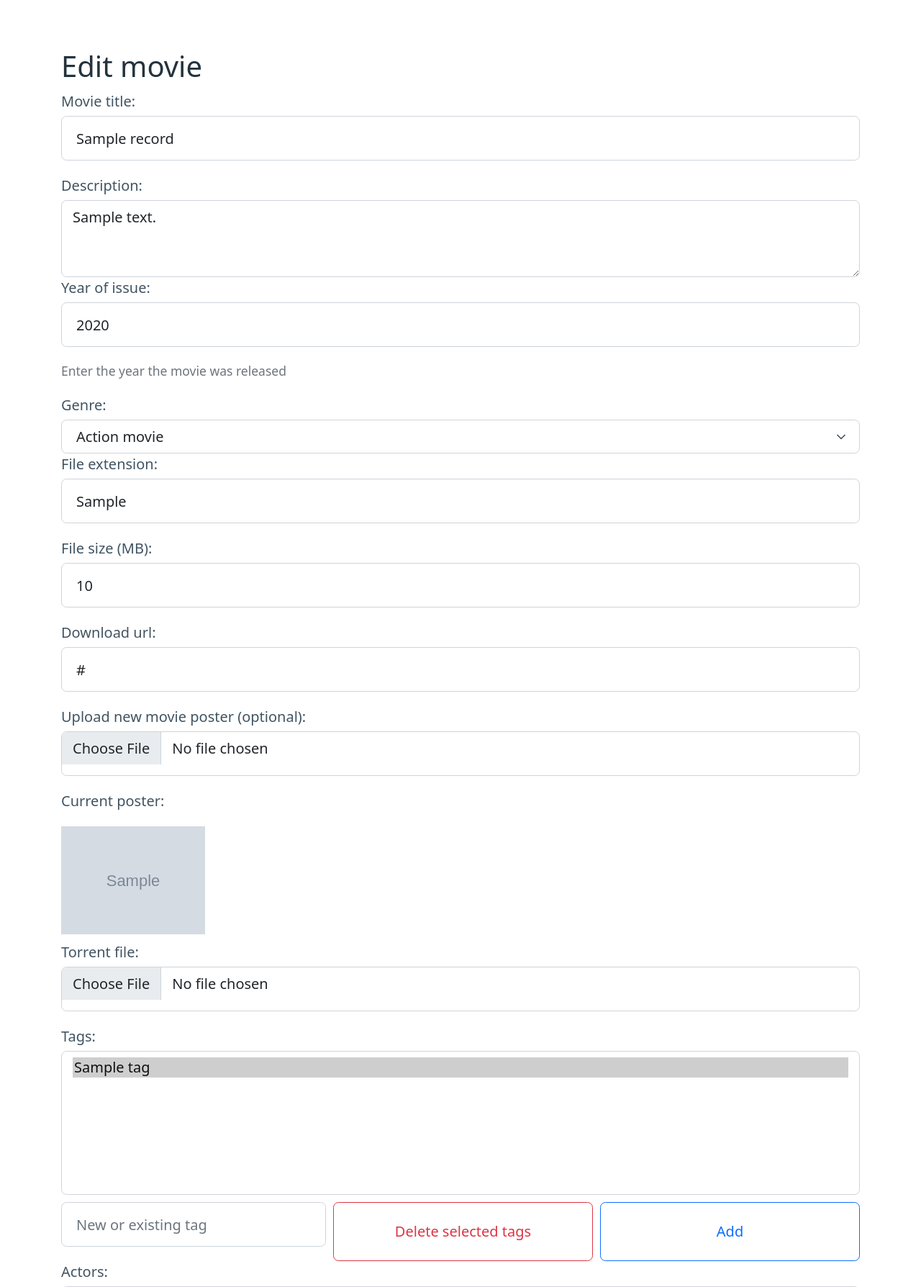
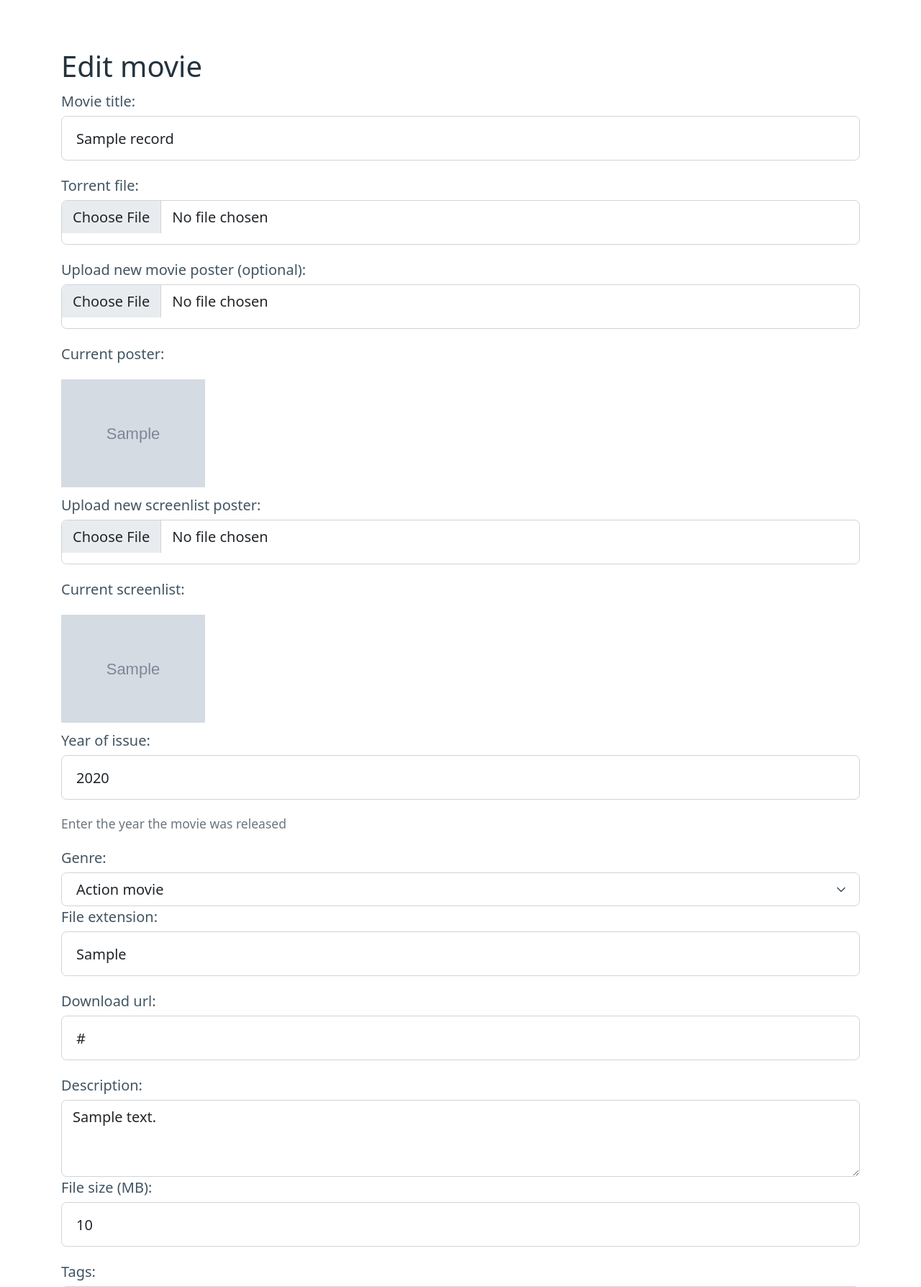
Before and after one commit to Noma9d/Movies, a Django app: page /movies/1/edit/ in a window 1280 px wide. Shown: the part 344-2132 px from the top of the page at 72% size. Run offline with Django 5.2, Linux system fonts and the light colour scheme; a user stored in the database is signed in; tables that the repository leaves empty hold one stand-in row (values such as "Sample post"); grey boxes marked "Sample" are stand-in pictures; parts of the project's set-up code (start-up, migrations or seed data) failed here and were passed over.

Commit message:
modified:   movies/moviesapp/__pycache__/models.cpython-312.pyc 	modified:   movies/moviesapp/__pycache__/urls.cpython-312.pyc 	modified:   movies/moviesapp/__pycache__/views.cpython-312.pyc 	new file:   movies/moviesapp/migrations/0007_alter_record_description.py 	new file:   movies/moviesapp/migrations/0008_screelist_record_screenlist.py 	modified:   movies/moviesapp/models.py 	modified:   movies/moviesapp/templates/moviesapp/add_movie.html 	modified:   movies/moviesapp/templates/moviesapp/index.html 	modified:   movies/moviesapp/templates/moviesapp/movie_detail.html 	new file:   movies/moviesapp/templates/moviesapp/screenlist_detail.html 	modified:   movies/moviesapp/urls.py 	modified:   movies/moviesapp/views.py

```diff
--- a/movies/moviesapp/templates/moviesapp/add_movie.html
+++ b/movies/moviesapp/templates/moviesapp/add_movie.html
@@ -22,8 +22,43 @@
             <input type="text" class="form-control" id="title" name="title" required value="{{ title|default:'' }}" placeholder="This is a required field.">
         </div>
         <div class="form-group">
-            <label for="description">Description:</label>
-            <textarea class="form-control" id="description" name="description" rows="3" required>{{ description|default:'' }}</textarea>
+            <label for="torrent">Torrent file:</label>
+            <input type="file" class="form-control" id="torrent"
+             name="torrent" accept=".torrent"{% if not torrent_path %} required {% endif %}">
+        </div>
+        <div class="form-group">
+            <label for="image">
+              {% if edit_mode %}
+                Upload new movie poster (optional):
+              {% else %}
+                Movie poster:
+              {% endif %}
+            </label>
+            <input type="file" class="form-control" id="image"
+             name="image" accept="image/*" {% if not image_path %} required {% endif %}">
+            {% if image_path %}
+                <div style="margin-bottom: 10px;">
+                    <p>Current poster:</p>
+                    <img src="{{ image_path.url }}" alt="Current poster" style="max-width: 200px; height: auto;">
+                </div>
+            {% endif %}
+        </div>
+        <div class="form-group">
+            <label for="image">
+              {% if edit_mode %}
+                Upload new screenlist poster:
+              {% else %}
+                Movie screenlist:
+              {% endif %}
+            </label>
+            <input type="file" class="form-control" id="screenlist"
+             name="screenlist" accept="image/*" {% if not screenlist_path %} required {% endif %}">
+            {% if screenlist_path %}
+                <div style="margin-bottom: 10px;">
+                    <p>Current screenlist:</p>
+                    <img src="{{ screenlist_path.url }}" alt="Current poster" style="max-width: 200px; height: auto;">
+                </div>
+            {% endif %}
         </div>
         <div class="form-group">
             <label for="year">Year of issue:</label>
@@ -47,35 +82,18 @@
             <label for="extension">File extension:</label>
             <input type="text" class="form-control" id="extension" name="extension" placeholder="For example: mp4, mkv, avi, mov, flv" required value="{{ extension|default:'' }}">
         </div>
-        <div class="form-group">
-            <label for="size">File size (MB):</label>
-            <input type="number" class="form-control" id="size" name="size" min="0" required value="{{ size|default:'' }}">
-        </div>
+
         <div class="form-group">
             <label for="download_url">Download url:</label>
             <input type="url" class="form-control" id="download_url" name="download_url" required value="{{ download_url|default:'' }}", placeholder="This is a required field.">
         </div>
         <div class="form-group">
-            <label for="image">
-              {% if edit_mode %}
-                Upload new movie poster (optional):
-              {% else %}
-                Movie poster:
-              {% endif %}
-            </label>
-            <input type="file" class="form-control" id="image"
-             name="image" accept="image/*" {% if not image_path %} required {% endif %}">
-            {% if image_path %}
-                <div style="margin-bottom: 10px;">
-                    <p>Current poster:</p>
-                    <img src="{{ image_path.url }}" alt="Current poster" style="max-width: 200px; height: auto;">
-                </div>
-            {% endif %}
+            <label for="description">Description:</label>
+            <textarea class="form-control" id="description" name="description" rows="3" required>{{ description|default:'' }}</textarea>
         </div>
         <div class="form-group">
-            <label for="torrent">Torrent file:</label>
-            <input type="file" class="form-control" id="torrent"
-             name="torrent" accept=".torrent"{% if not torrent_path %} required {% endif %}">
+            <label for="size">File size (MB):</label>
+            <input type="number" class="form-control" id="size" name="size" min="0" required value="{{ size|default:'' }}">
         </div>
         <div class="form-group">
             <label>Tags:</label>
--- a/movies/moviesapp/templates/moviesapp/index.html
+++ b/movies/moviesapp/templates/moviesapp/index.html
@@ -19,7 +19,7 @@ ul.list-unstyled, ul.list-unstyled li {
                     <li class="mb-4">
                         <div class="d-flex align-items-start">
                             {% if movie.picture %}
-                                <img src="{{ movie.picture.image_path.url }}" class="me-3" style="width: 150px; height: 250px;" alt="{{ movie.title }}">
+                                <img src="{{ movie.picture.image_path.url }}" class="me-3" style="max-width: 300px; max-height: 250px;" alt="{{ movie.title }}">
                             {% endif %}
                             <div style="max-width: 600px;">
                                 <a href="{% url 'moviesapp:movie_detail' movie.id %}"><strong>{{ movie.title }}</strong></a>
--- a/movies/moviesapp/urls.py
+++ b/movies/moviesapp/urls.py
@@ -24,11 +24,11 @@ urlpatterns = [
     path("about/", views.about, name="about"),
     path("contact/", views.contact, name="contact"),
     path('search/', views.search, name='search'),
-    path("movies/filter/<str:filter_type>/<str:value>", views.movies_filter, name="movies_filter")
+    path("movies/filter/<str:filter_type>/<str:value>", views.movies_filter, name="movies_filter"),
+    path("screenlist/<int:screenlist_id>/", views.screenlist_detail, name="screenlist_detail"),
 ]
 
 """
     TODO:
-
-
+    сохранять структуру теста в поле описания
 """
--- a/movies/moviesapp/views.py
+++ b/movies/moviesapp/views.py
@@ -3,7 +3,7 @@ from django.shortcuts import render, redirect, get_object_or_404
 from django.contrib.auth.decorators import login_required
 from django.contrib import messages
 from django.templatetags.static import static
-from .models import Record, Tag, Actor, Picture, TorrentFile
+from .models import Record, Tag, Actor, Picture, TorrentFile, ScreeList
 from datetime import datetime
 from django.contrib.auth.models import User
 from django.contrib.auth import authenticate, login, logout
@@ -12,7 +12,6 @@ from datetime import date
 from django.http import Http404
 from django.db.models import Count, Q
 from .utils import save_uploaded_file
-from django.conf import settings as django_settings
 
 
 FILTERS = {
@@ -103,6 +102,7 @@ def add_movie(request) -> render:
         tags_name = request.POST.getlist("tags")
         picture = request.FILES.get("image")
         torrent_file = request.FILES.get("torrent")
+        screenlist = request.FILES.get("screenlist")
         all_actor = Actor.objects.all()
         all_tag = Tag.objects.all()
 
@@ -300,7 +300,33 @@ def add_movie(request) -> render:
             )
             torrent_file_id = torrent_file.id
 
+        if screenlist:
+            # Сохраняем загруженный скринлист
+            result, error_message = save_uploaded_file(screenlist, FILE_EXT, target_dir="movies/screenlists")
+            if error_message:
+                messages.error(request, error_message)
+                return render(
+                    request,
+                    "moviesapp/add_movie.html",
+                    {
+                        "title": title,
+                        "description": description,
+                        "year": year,
+                        "genre": genre,
+                        "extension": extension,
+                        "size": size,
+                        "download_url": download_url,
+                        "actors": actors_name,
+                        "tags": tags_name,
+                    },
+                )
+            (filename, unique_screenlist_filename, relative_path) = result
+            # Создаем запись в БД для скринлиста
+            screenlist, _ = ScreeList.objects.get_or_create(
+                name=filename, unique_name=unique_screenlist_filename, image_path=relative_path
+            )
 
+            screenlist_id = screenlist.id
 
         # Создаем новый фильм
         new_movie = Record.objects.create(
@@ -313,6 +339,7 @@ def add_movie(request) -> render:
             download_url=download_url,
             picture_id=picture_id if picture else None,
             torrent_file_id=torrent_file_id if torrent_file else None,
+            screenlist_id=screenlist_id if screenlist else None,
         )
 
         # Добавляем существующих актеров и теги
@@ -338,7 +365,7 @@ def add_movie(request) -> render:
 
 def movie_detail(request, movie_id: int):
     movie = get_object_or_404(
-        Record.objects.select_related("picture", "torrent_file").prefetch_related("actors", "tags"),
+        Record.objects.select_related("picture", "torrent_file", "screenlist").prefetch_related("actors", "tags"),
         pk=movie_id,
     )
     return render(request, "moviesapp/movie_detail.html", {"movie": movie})
@@ -349,6 +376,7 @@ def edit_movie(request, movie_id: int) -> render:
     movie = get_object_or_404(Record, pk=movie_id)
     old_picture = Picture.objects.filter(id=movie.picture_id).first() if movie.picture_id else None
     old_torrent_file = TorrentFile.objects.filter(id=movie.torrent_file_id).first() if movie.torrent_file_id else None
+    old_screenlist = ScreeList.objects.filter(id=movie.screenlist_id).first() if movie.screenlist_id else None
     if request.method == "POST":
         movie.title = request.POST.get("title")
         movie.description = request.POST.get("description")
@@ -424,6 +452,26 @@ def edit_movie(request, movie_id: int) -> render:
             movie.torrent_file = torrent_file_obj
             movie.save()
 
+        screen_list = request.FILES.get("screenlist")
+        if screen_list:
+            # Удаляем старый скринлист, если он есть
+            if old_screenlist:
+                old_screenlist.delete()
+
+            # Сохраняем загруженный скринлист
+            result, error_message = save_uploaded_file(screen_list, FILE_EXT)
+            if error_message:
+                messages.error(request, error_message)
+                return redirect("moviesapp:edit_movie", movie_id=movie.id)
+
+            (filename, unique_screenlist_filename, relative_path) = result
+            # Создаем или обновляем запись в БД для скринлиста
+            screenlist, _ = ScreeList.objects.get_or_create(
+                name=filename, unique_name=unique_screenlist_filename, image_path=relative_path
+            )
+            movie.screenlist = screenlist
+            movie.save()
+
         return redirect("moviesapp:movie_detail", movie_id=movie.id)
 
 
@@ -447,6 +495,7 @@ def edit_movie(request, movie_id: int) -> render:
             "selected_actors": movie.actors.all(),
             "selected_tags": movie.tags.all(),
             "image_path": old_picture.image if old_picture else None,
+            "screenlist_path": old_screenlist.image_path if old_screenlist else None,
             "edit_mode": True,
             "movie_id": movie.id,
         },
@@ -692,7 +741,9 @@ def search(request):
             Q(title__icontains=q) |
             Q(description__icontains=q) |
             Q(actors__name__icontains=q) |
-            Q(tags__name__icontains=q)
+            Q(tags__name__icontains=q) |
+            Q(genre__icontains=q) |
+            Q(extension__icontains=q)
         ).distinct()
 
     formatted_movies = []
@@ -734,3 +785,18 @@ def search(request):
         "params": request.GET.urlencode()  # Сохраняем параметры для пагинации
     }
     return render(request, "moviesapp/search_results.html", context)
+
+
+def screenlist_detail(request, screenlist_id: int) -> render:
+    screenlist = get_object_or_404(ScreeList, pk=screenlist_id)
+    image_path = screenlist.image_path
+    movie = Record.objects.filter(screenlist_id=screenlist.id).first()
+    data = {
+        "screenlist": {
+            "id": screenlist.id,
+            "name": screenlist.name,
+            "image_path": image_path,
+            "movie": {"id": movie.id, "title": movie.title} if movie else None,
+        }
+    }
+    return render(request, "moviesapp/screenlist_detail.html", data)
```
Also changed, not shown: movies/moviesapp/models.py (+50 -1 lines), movies/moviesapp/templates/moviesapp/movie_detail.html (+13 -2 lines), movies/moviesapp/templates/moviesapp/screenlist_detail.html (added, +14 -0 lines), movies/moviesapp/migrations/0007_alter_record_description.py (added), movies/moviesapp/migrations/0008_screelist_record_screenlist.py (added).
